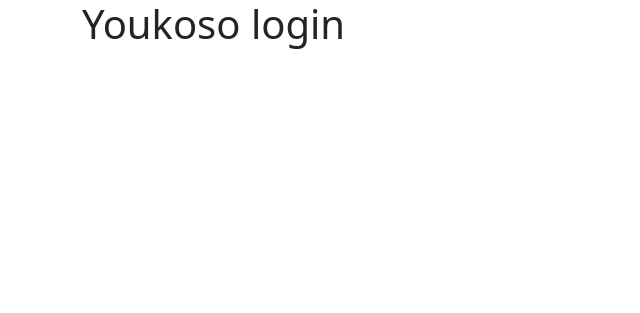
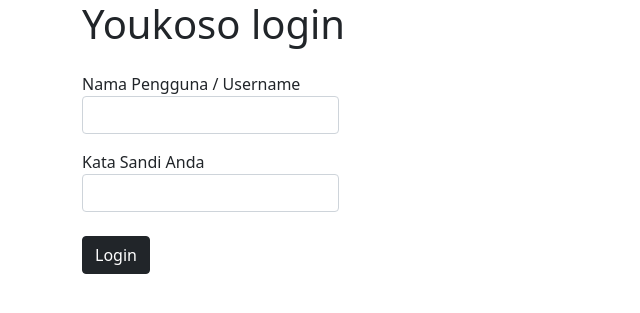
Before and after one commit to kacamata09/proyek-kecil-blog-cms, a Flask app: page /login/ in a window 1280 px wide. Shown: the top 313 px of the page, without its empty margins (0-640 px from the left). Run offline with Flask 2, Linux system fonts and the light colour scheme; data comes from the database, SQL or seed files in the repository; both versions use the stored data as it was after the commit.

Commit message:
sudah bisa login tapi tanpa password, besok kerjain passwordnya

```diff
--- a/app.py
+++ b/app.py
@@ -64,10 +64,15 @@ def index():
     return render_template('index.html', titlepage='Home')
 
 # app untuk login, register
-@app.route('/login/')
+@app.route('/login/', methods=['GET','POST'])
 def login():
-    return render_template('login/login.html')
+    getUser = Pengguna.query.all()
+    if request.method == 'POST':
+        for user in getUser:
+            if request.form['username'] == user.username:
+                return 'berhasil bro'
 
+    return render_template('login/login.html', form=Register())
 @app.route('/register/', methods=['GET', 'POST'])
 def register():
     if request.method == 'POST':
--- a/templates/blog/pencarianpost.html
+++ b/templates/blog/pencarianpost.html
@@ -17,7 +17,6 @@
             </div>
         </div>
         <hr>
-
         {% endfor %}
     </div>
 </div>
--- a/templates/login/login.html
+++ b/templates/login/login.html
@@ -14,6 +14,22 @@
     <div class="container">
         {% block content %}
         <h1>Youkoso login</h1>
+        <div class="row">
+          <div class="col-auto">
+            <form action="{{ url_for('login') }}" method='POST'>
+
+            <div class='mt-3'>
+                {{form.username.label}}
+                {{form.username(class='form-control')}}
+            </div>
+            <div class='mt-3'>
+                {{form.password.label}}
+                {{form.password(class='form-control')}}
+            </div>
+            <button type='submit' class='btn btn-dark mt-4'>Login</button>
+            </form>
+          </div>
+        </div>
 
             {% endblock content %}
 
```
Also changed, not shown: blog.db.
